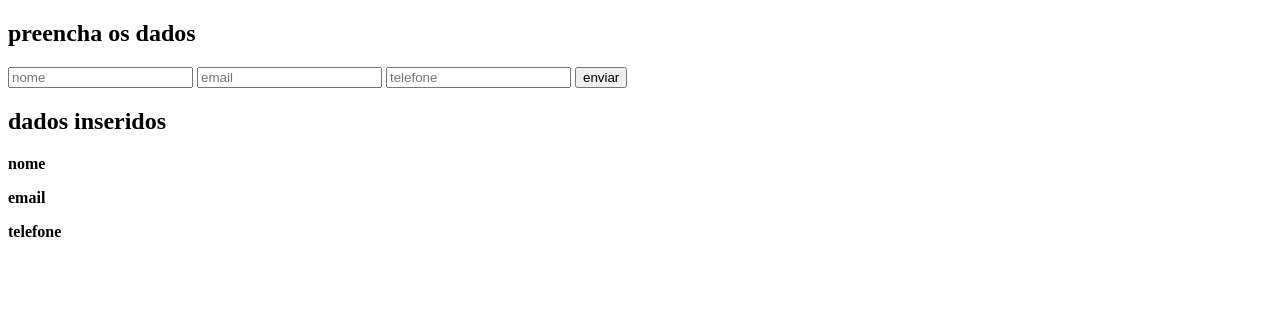
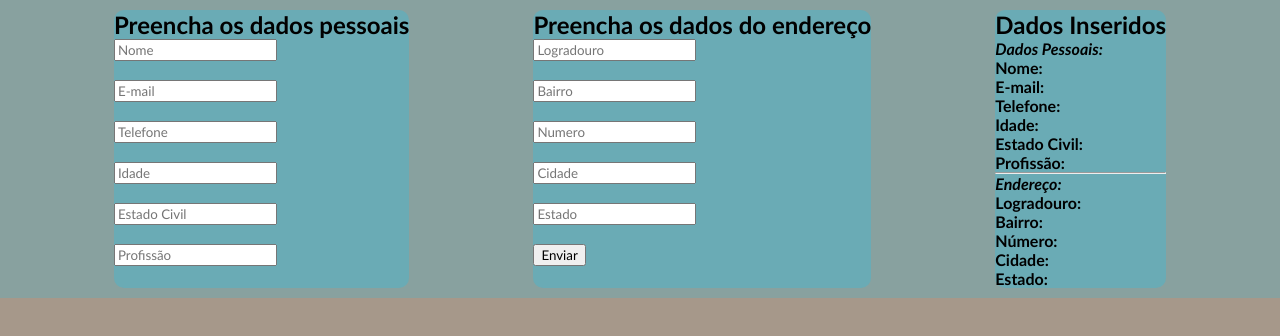
Before and after one commit to Gabrieldo0800/frontend, a plain HTML site: page formulario/index.html in a window 1280 px wide. Drawn offline with Linux system fonts and the light colour scheme.

Commit message:
Add files via upload

```diff
--- a/formulario/index.html
+++ b/formulario/index.html
@@ -1,35 +1,61 @@
 <!DOCTYPE html>
-<html lang="pt-br">
+<html lang="pt-BR">
+
 <head>
     <meta charset="UTF-8">
     <meta name="viewport" content="width=device-width, initial-scale=1.0">
-    <title>Formulário</title>
+    <link rel="stylesheet" href="style.css">
+    <title>Formulario</title>
 </head>
+
 <body>
     <div class="container">
-
         <!-- formulario -->
         <div class="formulario">
-            <h2>preencha os dados</h2>
-            <input type="text" class="campo-input" placeholder="nome">
-            <input type="email" class="campo-input" placeholder="email">
-            <input type="tel" class="campo-input" placeholder="telefone">
-
-            <button onclick="mostrarDados()">enviar</button>
-
+            <h2>Preencha os dados pessoais</h2>
+            <input type="text" class="campo-input" placeholder="Nome"><br><br>
+            <input type="email" class="campo-input" placeholder="E-mail"><br><br>
+            <input type="tel" class="campo-input" placeholder="Telefone"><br><br>
+            <input type="number" class="campo-input" placeholder="Idade"><br><br>
+            <input type="text" class="campo-input" placeholder="Estado Civil"><br><br>
+            <input type="text" class="campo-input" placeholder="Profissão"><br><br>
         </div>
 
-        <!-- exibicao dos dados -->
-        <div class="resultado" id="resultado">
-            <h2>dados inseridos</h2>
-            <p><b>nome</b> <span id="nomeexibido"></span></p>
-            <p><b>email</b> <span id="emailexibido"></span></p>
-            <p><b>telefone</b> <span id="telefoneexibido"></span></p>
+        <div class="formulario2">
+            <h2>Preencha os dados do endereço</h2>
+            <input type="text" class="campo-input-endereco" placeholder="Logradouro"><br><br>
+            <input type="text" class="campo-input-endereco" placeholder="Bairro"><br><br>
+            <input type="number" class="campo-input-endereco" placeholder="Numero"><br><br>
+            <input type="text" class="campo-input-endereco" placeholder="Cidade"><br><br>
+            <input type="text" class="campo-input-endereco" placeholder="Estado"><br><br>
 
+            <button onclick="mostrardados()">Enviar</button>
+        </div>
 
-        </div>
+         <!-- Exibição dos dados -->
+         <div class="resultado" id="resultado">
+            <h2>Dados Inseridos</h2>
+            <!-- Dados pessoais -->
+            <p><strong><em>Dados Pessoais:</em></strong></p>
+            <p><strong>Nome:</strong> <span id="nome"></span></p>
+            <p><strong>E-mail:</strong> <span id="email"></span></p>
+            <p><strong>Telefone:</strong> <span id="telefone"></span></p>
+            <p><strong>Idade:</strong> <span id="idade"></span></p>
+            <p><strong>Estado Civil:</strong> <span id="estcivil"></span></p>
+            <p><strong>Profissão:</strong> <span id="profissao"></span></p>
+            <hr>
+            <p><strong><em>Endereço:</em></strong></p>
+
+            <p><strong>Logradouro:</strong> <span id="logradouro"></span></p>
+            <p><strong>Bairro:</strong> <span id="bairro"></span></p>
+            <p><strong>Número:</strong> <span id="numero"></span></p>
+            <p><strong>Cidade:</strong> <span id="cidade"></span></p>
+            <p><strong>Estado:</strong> <span id="estado"></span></p>
+
+         </div>
     </div>
 
     <script src="./script.js"></script>
 </body>
+
 </html>
--- a/formulario/script.js
+++ b/formulario/script.js
@@ -1,16 +1,36 @@
-function mostrarDados(){
+function mostrardados(){
     let campos = document.getElementsByClassName("campo-input");
+    let campoendereco = document.getElementsByClassName("campo-input-endereco");
 
     let nome = campos[0].value;
     let email = campos[1].value;
     let telefone = campos[2].value;
+    let idade = campos[3].value;
+    let estadoCivil = campos[4].value;
+    let profissao = campos[5].value;
+    let logradouro = campoendereco[0].value;
+    let bairro = campoendereco[1].value;
+    let numero = campoendereco[2].value;
+    let cidade = campoendereco[3].value;
+    let estado = campoendereco[4].value;
 
-    if (nome && email && telefone !== " "){
-        document.getElementById("nomeexibido").textContent = nome;
-        document.getElementById("emailexibido").textContent = email;
-        document.getElementById("telefoneexibido").textContent = telefone;
+    if(nome && email && telefone && idade && estadoCivil && profissao && logradouro && bairro && numero && cidade && estado){
+        // dados da pessoa
+        document.getElementById("nome").textContent = nome;
+        document.getElementById("email").textContent = email;
+        document.getElementById("telefone").textContent = telefone;
+        document.getElementById("idade").textContent = idade;
+        document.getElementById("estcivil").textContent = estadoCivil;
+        document.getElementById("profissao").textContent = profissao;
 
-    }else {
-        alert("por favor preencha todos os campos");
+        // endereço
+        document.getElementById("logradouro").textContent = logradouro;
+        document.getElementById("bairro").textContent = bairro;
+        document.getElementById("numero").textContent = numero;
+        document.getElementById("cidade").textContent = cidade;
+        document.getElementById("estado").textContent = estado;
+    }else{
+        alert("Por favor, preencha todos os campos");
     }
+
 }
--- /dev/null
+++ b/formulario/style.css
@@ -0,0 +1,21 @@
+*{
+    font-family: 'Gill Sans', 'Gill Sans MT', Calibri, 'Trebuchet MS', sans-serif;
+    margin: 0%;
+}
+
+body{
+    background-color:#a6988a;
+}
+
+.container{
+    display: flex;
+    background-color: #88a19f;
+    justify-content: space-evenly;
+
+}
+
+.formulario, .formulario2, .resultado{
+    background-color: #6aabb5;
+    margin: 10px;
+    border-radius: 10px;
+}
```
